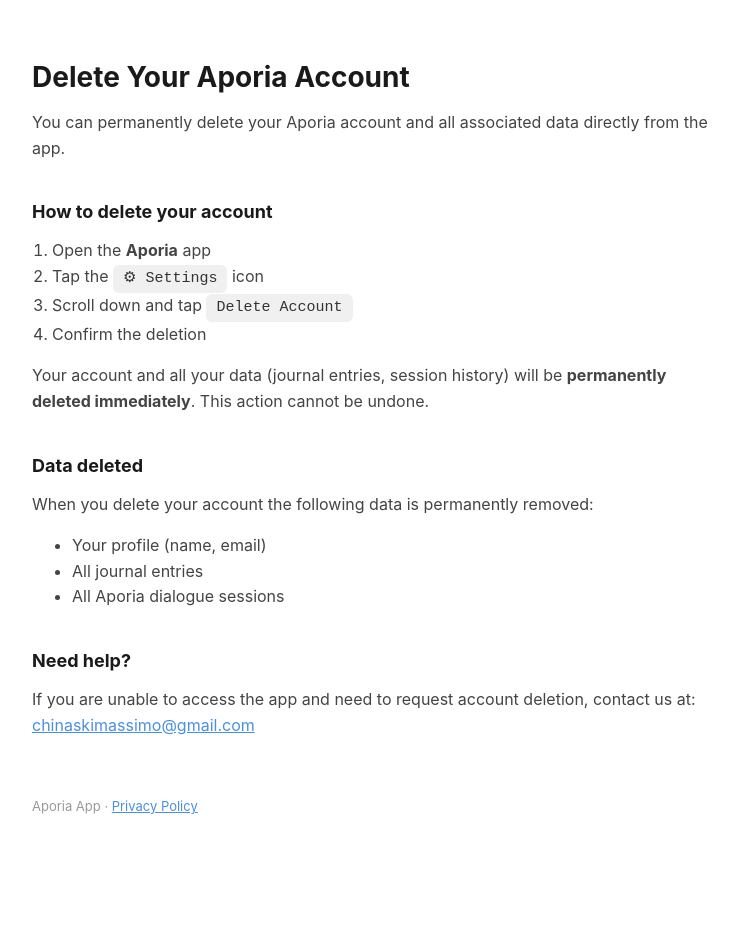
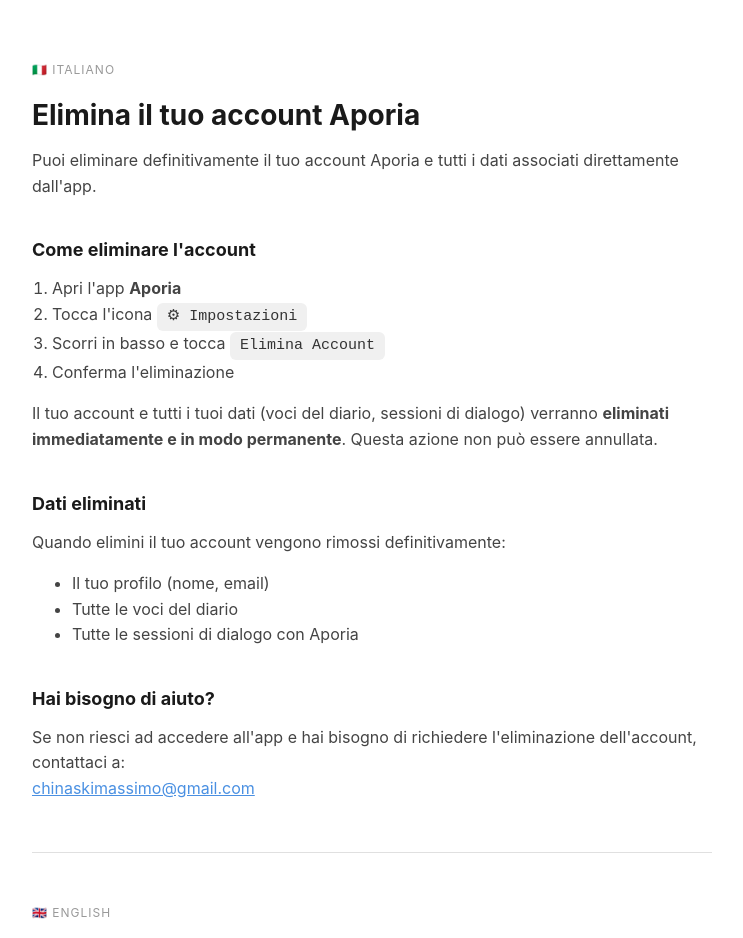
Before and after one commit to Y1968X/aporia_privacy, a plain HTML site: page delete-account.html in a window 1280 px wide. Shown: the top 938 px of the page, without its empty margins (268-1011 px from the left). Before the commit the page ends 874 px from the top, so only its background shows below. Drawn offline with Linux system fonts and the light colour scheme.

Commit message:
Translate delete account page to Italian

```diff
--- a/delete-account.html
+++ b/delete-account.html
@@ -1,10 +1,9 @@
-
 <!DOCTYPE html>
-<html lang="en">
+<html lang="it">
 <head>
   <meta charset="UTF-8">
   <meta name="viewport" content="width=device-width, initial-scale=1.0">
-  <title>Delete Account – Aporia</title>
+  <title>Elimina Account – Aporia</title>
   <style>
     body {
       font-family: -apple-system, BlinkMacSystemFont, 'Segoe UI', Roboto, sans-serif;
@@ -28,11 +27,54 @@
       color: #333;
     }
     a { color: #4a90e2; }
+    .divider {
+      border: none;
+      border-top: 1px solid #e0e0e0;
+      margin: 50px 0;
+    }
+    .lang-label {
+      font-size: 12px;
+      text-transform: uppercase;
+      letter-spacing: 1px;
+      color: #999;
+      margin-bottom: 16px;
+    }
     footer { margin-top: 60px; font-size: 13px; color: #999; }
   </style>
 </head>
 <body>
 
+  <!-- ITALIANO -->
+  <p class="lang-label">🇮🇹 Italiano</p>
+  <h1>Elimina il tuo account Aporia</h1>
+  <p>Puoi eliminare definitivamente il tuo account Aporia e tutti i dati associati direttamente dall'app.</p>
+
+  <h2>Come eliminare l'account</h2>
+  <ol>
+    <li>Apri l'app <strong>Aporia</strong></li>
+    <li>Tocca l'icona <span class="badge">⚙ Impostazioni</span></li>
+    <li>Scorri in basso e tocca <span class="badge">Elimina Account</span></li>
+    <li>Conferma l'eliminazione</li>
+  </ol>
+
+  <p>Il tuo account e tutti i tuoi dati (voci del diario, sessioni di dialogo) verranno <strong>eliminati immediatamente e in modo permanente</strong>. Questa azione non può essere annullata.</p>
+
+  <h2>Dati eliminati</h2>
+  <p>Quando elimini il tuo account vengono rimossi definitivamente:</p>
+  <ul>
+    <li>Il tuo profilo (nome, email)</li>
+    <li>Tutte le voci del diario</li>
+    <li>Tutte le sessioni di dialogo con Aporia</li>
+  </ul>
+
+  <h2>Hai bisogno di aiuto?</h2>
+  <p>Se non riesci ad accedere all'app e hai bisogno di richiedere l'eliminazione dell'account, contattaci a:<br>
+  <a href="mailto:chinaskimassimo@gmail.com">chinaskimassimo@gmail.com</a></p>
+
+  <hr class="divider">
+
+  <!-- ENGLISH -->
+  <p class="lang-label">🇬🇧 English</p>
   <h1>Delete Your Aporia Account</h1>
   <p>You can permanently delete your Aporia account and all associated data directly from the app.</p>
 
@@ -44,7 +86,7 @@
     <li>Confirm the deletion</li>
   </ol>
 
-  <p>Your account and all your data (journal entries, session history) will be <strong>permanently deleted immediately</strong>. This action cannot be undone.</p>
+  <p>Your account and all your data (journal entries, dialogue sessions) will be <strong>permanently deleted immediately</strong>. This action cannot be undone.</p>
 
   <h2>Data deleted</h2>
   <p>When you delete your account the following data is permanently removed:</p>
```
